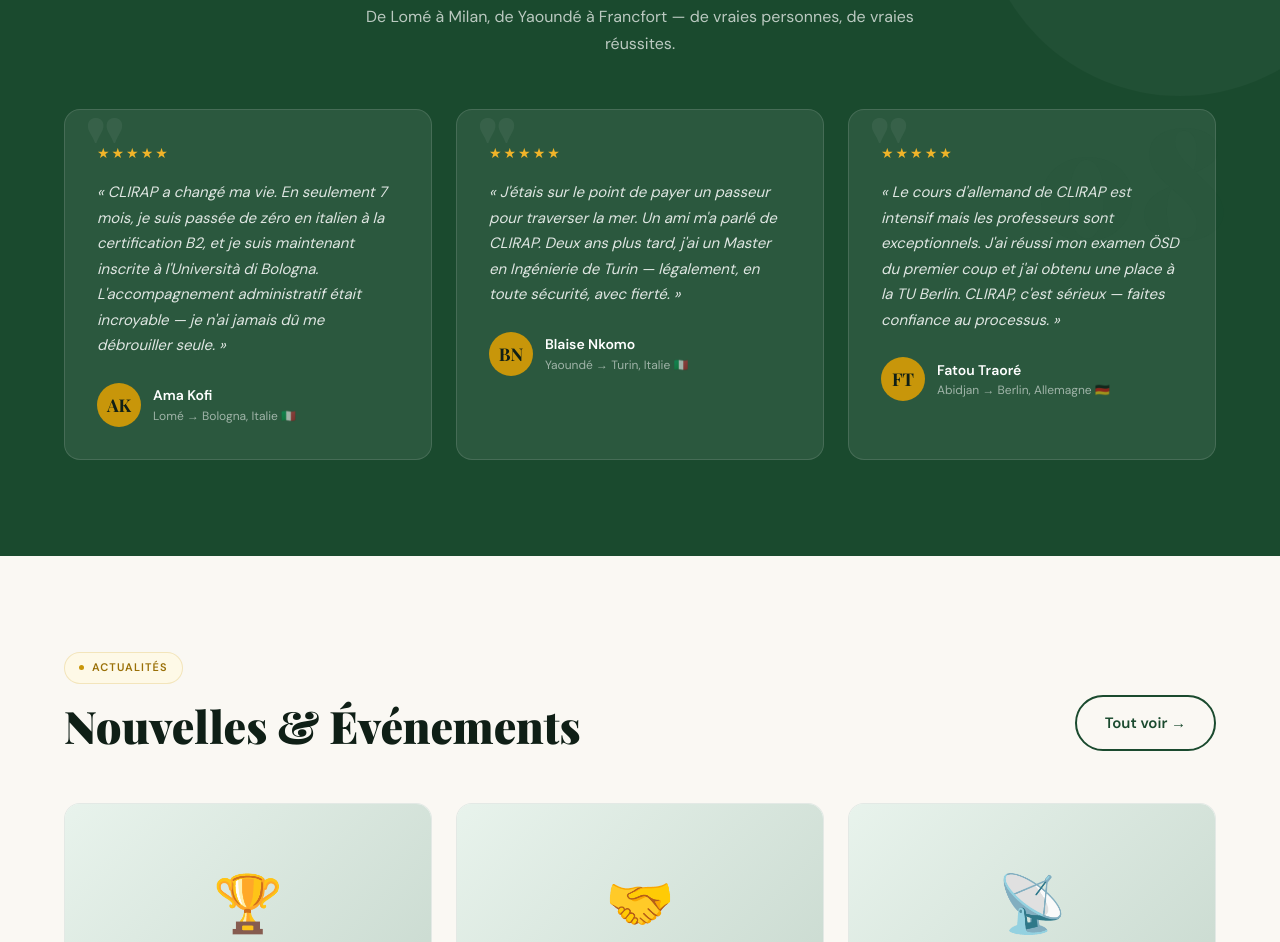
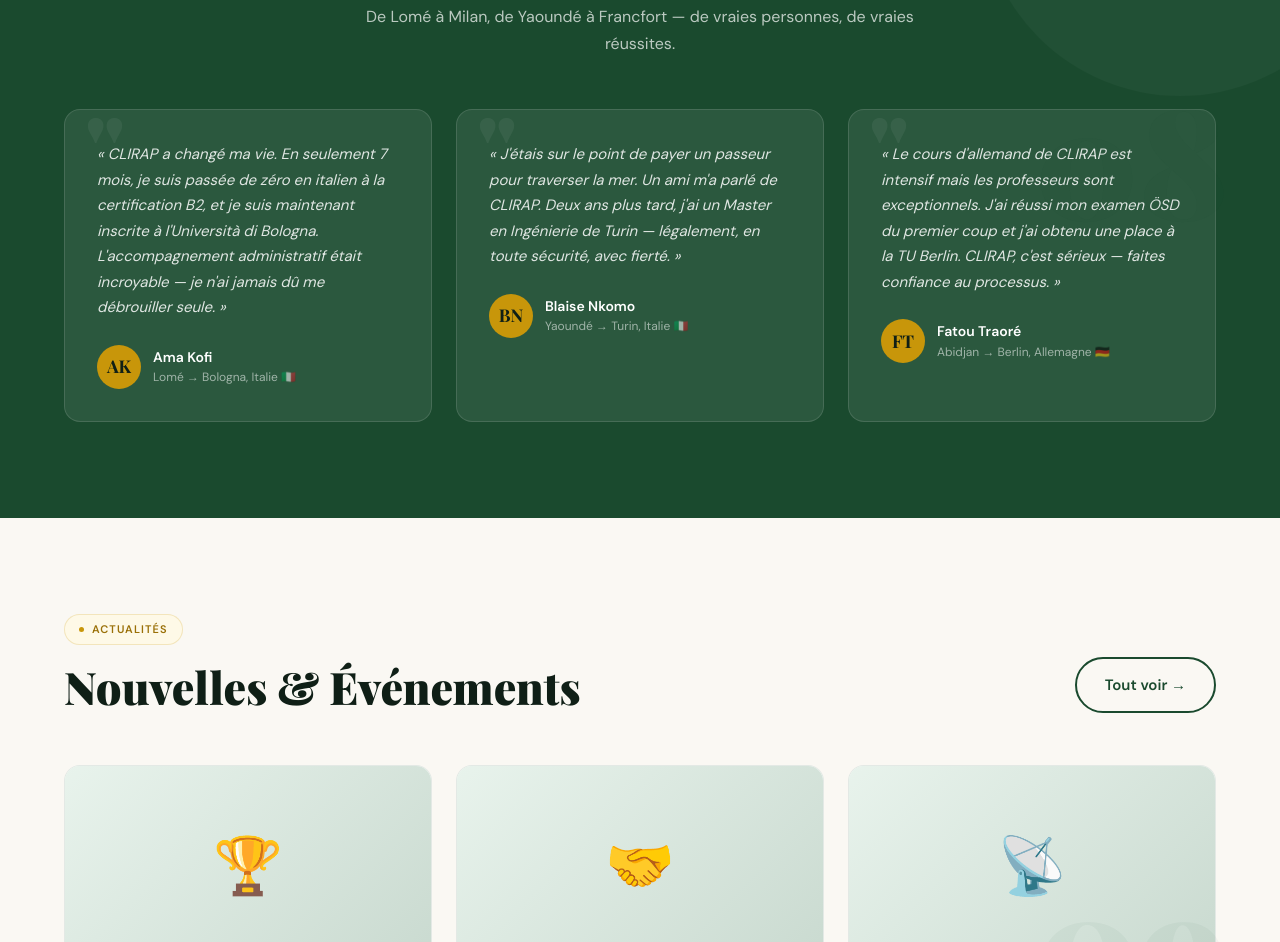
Before and after one commit to AbdoulIdriss/clirap, a plain HTML site: page index.html in a window 1280 px wide. Shown: the part 6898-7840 px from the top of the page. Drawn offline with nearby package versions, Linux system fonts and the light colour scheme; a web font is replaced by a local one.

Commit message:
modified testimonies

```diff
--- a/index.html
+++ b/index.html
@@ -556,7 +556,6 @@
   </div>
   <div class="testi-grid">
     <div class="testi-card reveal reveal-delay-1">
-      <div class="testi-stars">★★★★★</div>
       <p class="testi-text" data-i18n="testi1">"CLIRAP a changé ma vie. En seulement 7 mois, je suis passée de zéro en italien à la certification B2, et je suis maintenant inscrite à l'Università di Bologna."</p>
       <div class="testi-author">
         <div class="testi-avatar">AK</div>
@@ -564,7 +563,6 @@
       </div>
     </div>
     <div class="testi-card reveal reveal-delay-2">
-      <div class="testi-stars">★★★★★</div>
       <p class="testi-text" data-i18n="testi2">"J'étais sur le point de payer un passeur pour traverser la mer. Un ami m'a parlé de CLIRAP. Deux ans plus tard, j'ai un Master en Ingénierie de Turin — légalement, en toute sécurité, avec fierté."</p>
       <div class="testi-author">
         <div class="testi-avatar">BN</div>
@@ -572,7 +570,6 @@
       </div>
     </div>
     <div class="testi-card reveal reveal-delay-3">
-      <div class="testi-stars">★★★★★</div>
       <p class="testi-text" data-i18n="testi3">"Le cours d'allemand de CLIRAP est intensif mais les professeurs sont exceptionnels. J'ai réussi mon examen ÖSD du premier coup et j'ai obtenu une place à la TU Berlin."</p>
       <div class="testi-author">
         <div class="testi-avatar">FT</div>
```
